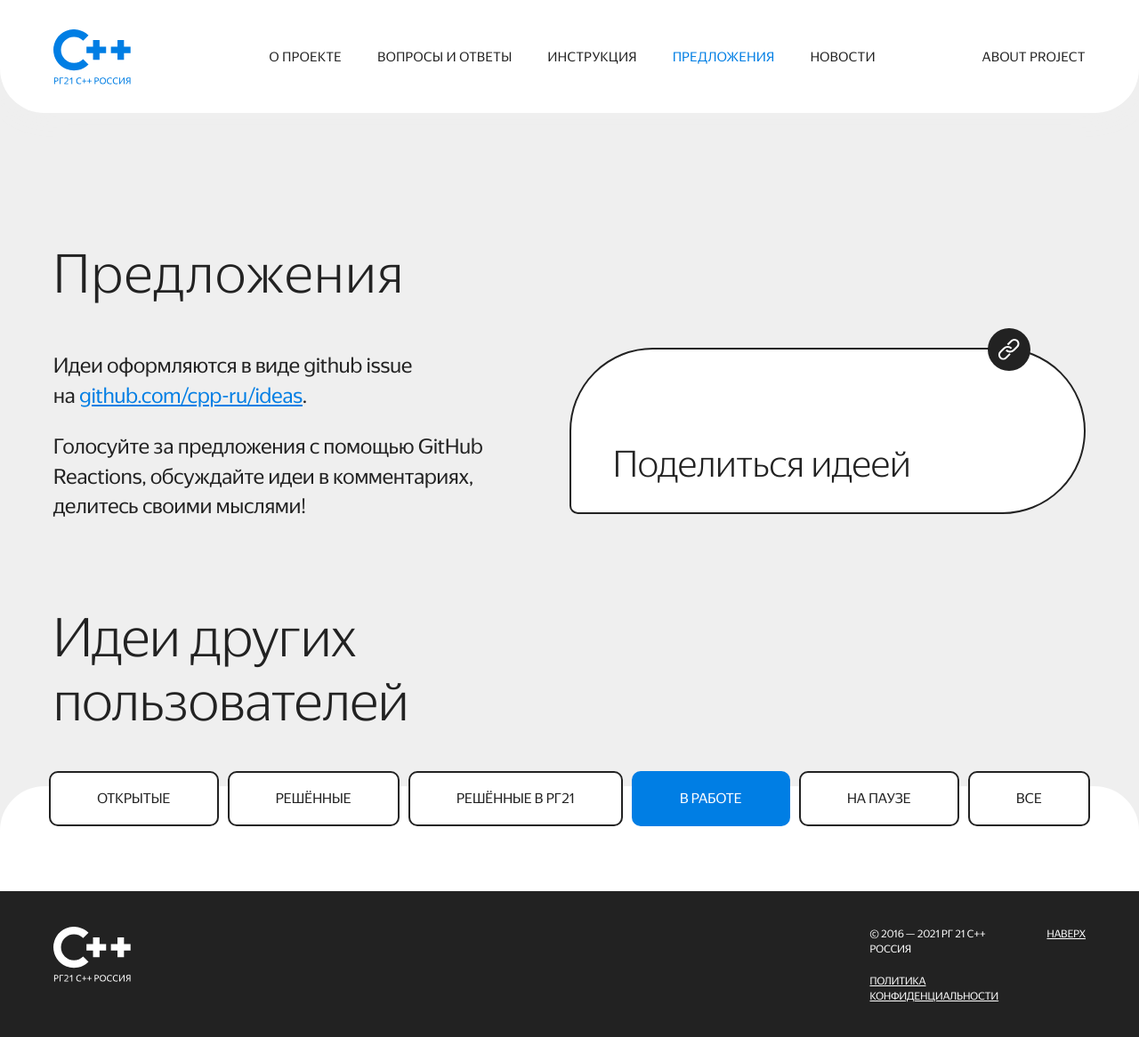
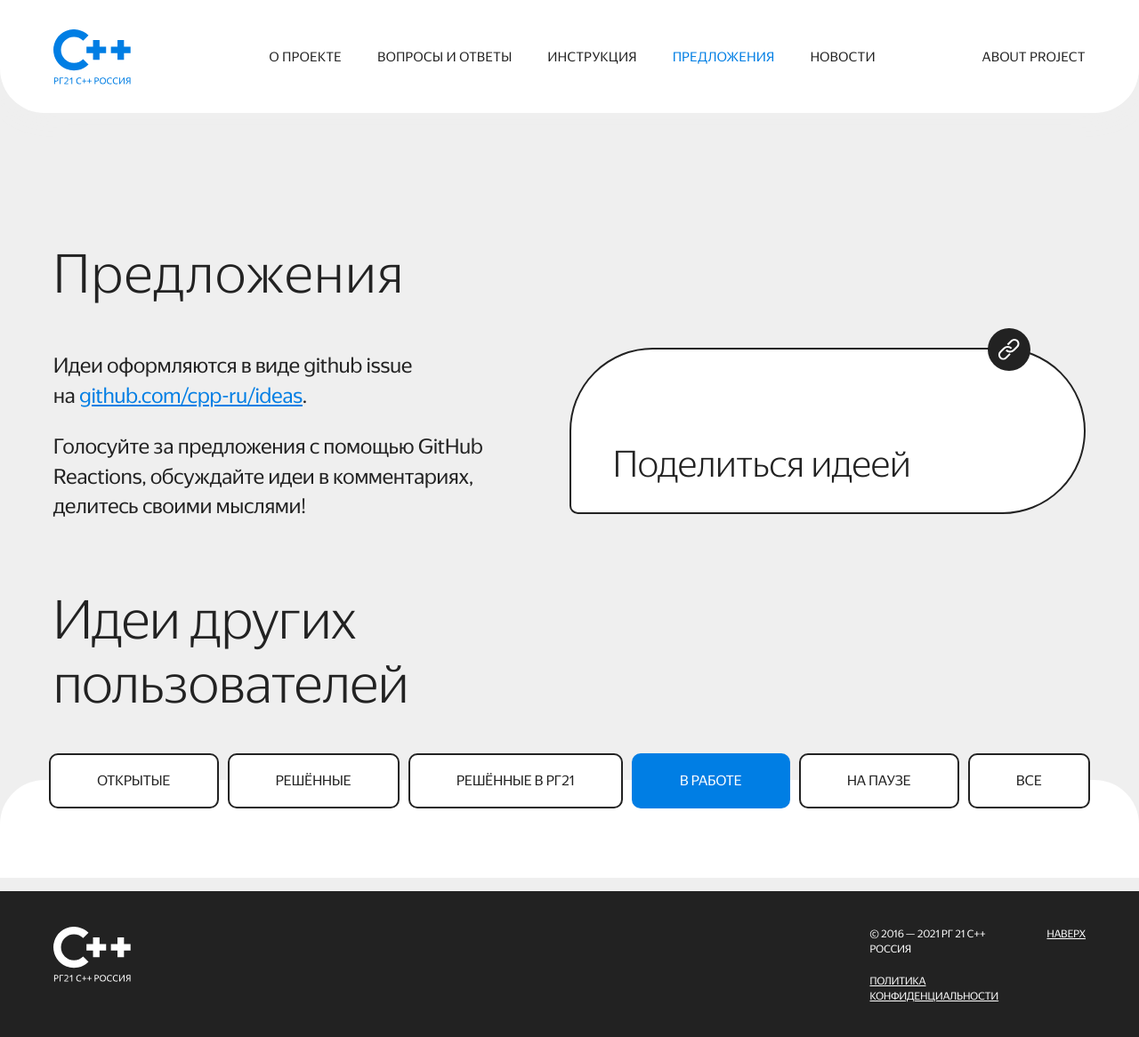
Before and after one commit to cpp-ru/cpp-ru.github.io, a Jekyll site: the page built from proposals.html, in a window 1280 px wide and 1239 px high. Shown: the top 1166 px of the window at 89% size. Built offline with Jekyll 4.4.1, drawn with Linux system fonts in a browser that asks for light colours.

Commit message:
Styles tweak

```diff
--- a/_sass/blocks/_proposals-hero.scss
+++ b/_sass/blocks/_proposals-hero.scss
@@ -1,5 +1,5 @@
 .proposals-hero {
-  margin: 0 0 70px;
+  margin: 0 0 50px;
 
   @include breakpoint-lo($small-viewport) {
     margin: 0 0 100px;
--- a/_sass/blocks/_proposals-viewer.scss
+++ b/_sass/blocks/_proposals-viewer.scss
@@ -21,7 +21,7 @@
 /* Filter */
 
 .proposals-viewer__filter-wrap {
-  margin: 0 0 -80px;
+  margin: 0 0 -67px;
 
   @include breakpoint-lo($small-viewport) {
     margin: 0;
@@ -195,7 +195,7 @@
 /* Content */
 
 .proposals-viewer__content {
-  margin: 18px 0 0;
+  margin: 10px 0 0;
   opacity: 1;
   transition: opacity 0.3s;
 
```
